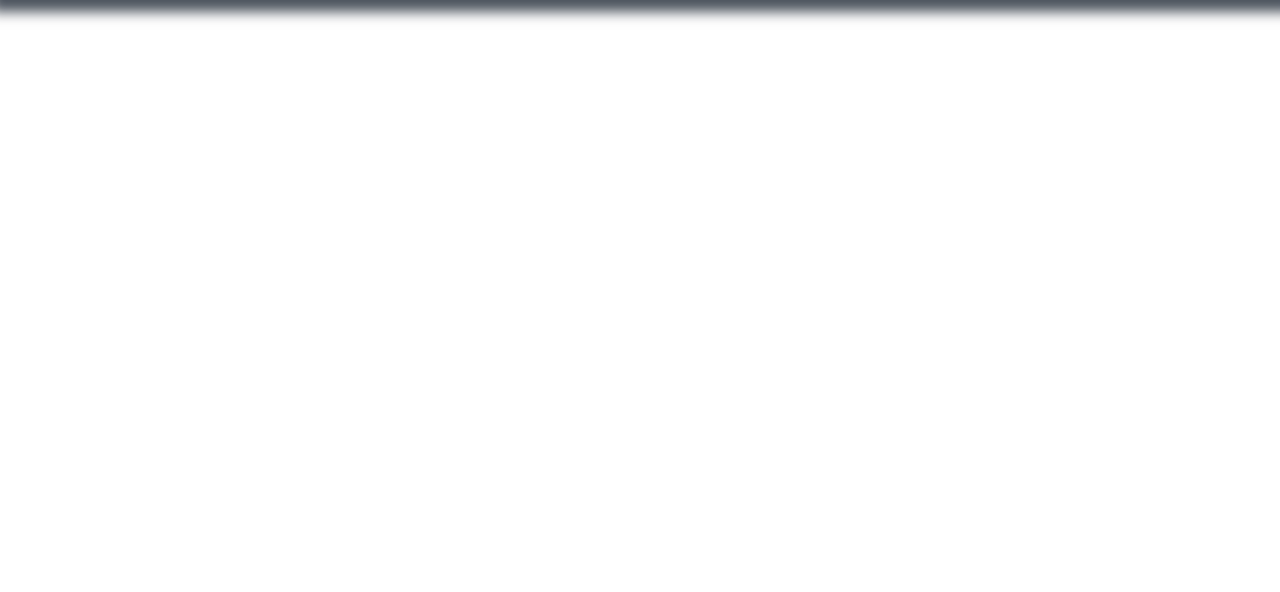
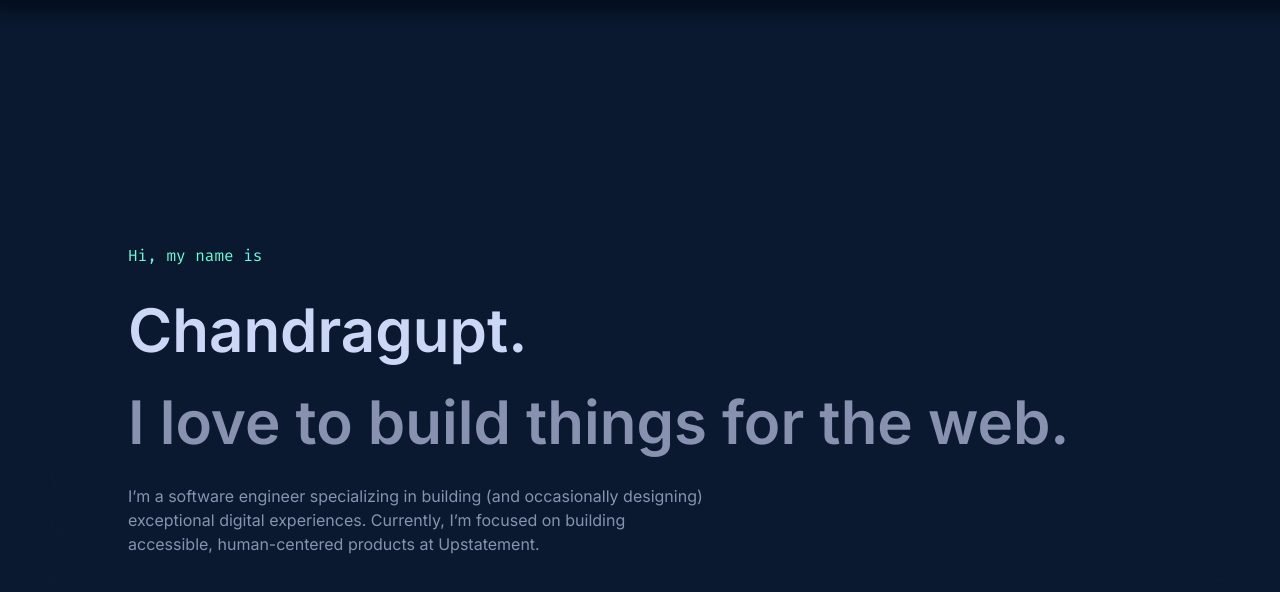
Before and after one commit to chandraguptgosavi/portfolio, a React (Create React App) app: page / in a window 1280 px wide. Shown: the top 592 px of the page. Built offline with nearby package versions, Linux system fonts and the light colour scheme.

Commit message:
intro done

```diff
--- a/package.json
+++ b/package.json
@@ -14,6 +14,7 @@
     "aos": "^2.3.4",
     "react": "^17.0.2",
     "react-dom": "^17.0.2",
+    "react-icons": "^4.3.1",
     "react-scripts": "4.0.3",
     "typescript": "^4.5.2",
     "web-vitals": "^1.1.2"
--- a/src/App.tsx
+++ b/src/App.tsx
@@ -1,4 +1,9 @@
 import React, { useRef, useState } from "react";
+import { FiGithub, FiTwitter, FiLinkedin } from "react-icons/fi";
+import { SiLeetcode } from "react-icons/si";
+import { ReactComponent as BinarySearchIcon } from "assets/binarysearch.svg";
+import Intro from "sections/intro/Intro";
+import "aos/dist/aos.css";
 
 function App() {
   const navbarEl = useRef<null | HTMLElement>(null);
@@ -65,6 +70,61 @@ function App() {
           </div>
         </div>
       </nav>
+      <div className="relative flex justify-center">
+        <div
+          className="fixed bottom-0 left-2/100 lg:left-3/100 w-10
+        hidden md:flex flex-col items-center
+        fade-1000"
+        >
+          <ul className="list-none ">
+            <a href="https://github.com/chandraguptgosavi">
+              <li className="transition duration-500 hover:text-green transform hover:-translate-y-1 hover:scale-105">
+                <FiGithub className="h-5 w-5 my-8" />
+              </li>
+            </a>
+            <a href="https://www.linkedin.com/in/chandragupt-gosavi-5340961b0/">
+              <li className="transition duration-500 hover:text-green transform hover:-translate-y-1 hover:scale-105">
+                <FiLinkedin className="h-5 w-5 my-8" />
+              </li>
+            </a>
+            <a href="https://binarysearch.com/@/chandragupt">
+              <li className="transition duration-500 transform hover:-translate-y-1 hover:scale-105">
+                <BinarySearchIcon className="h-5 w-5 my-8 fill-current hover:text-green" />
+              </li>
+            </a>
+            <a href="https://leetcode.com/chandraguptgosavi/">
+              <li className="transition duration-500 hover:text-green transform hover:-translate-y-1 hover:scale-105">
+                <SiLeetcode className="h-5 w-5 my-8" />
+              </li>
+            </a>
+            <a href="https://twitter.com/chandragupt_g">
+              <li className="transition duration-500 hover:text-green transform hover:-translate-y-1 hover:scale-105">
+                <FiTwitter className="h-5 w-5 my-8" />
+              </li>
+            </a>
+          </ul>
+          <div className="w-px h-24 bg-slate"></div>
+        </div>
+        <div className="w-5/6 max-w-screen-lg">
+          <Intro />
+        </div>
+        <div
+          className="fixed bottom-0 right-2/100 lg:right-3/100 w-10
+        hidden md:flex flex-col items-center
+        fade-1000"
+        >
+          <p
+            className="mb-28
+          hover:text-green
+          transform rotate-90"
+          >
+            <a href="mailto:chandraguptgosavi@gmail.com">
+              chandraguptgosavi@gmail.com
+            </a>
+          </p>
+          <div className="w-px h-24 mt-2 bg-slate"></div>
+        </div>
+      </div>
     </div>
   );
 }
--- /dev/null
+++ b/src/sections/intro/Intro.tsx
@@ -0,0 +1,29 @@
+
+
+export default function Intro() {
+  return (
+    <section id="intro" className="min-h-screen flex flex-col justify-center items-start">
+      <p className="my-3 md:my-4
+        text-green font-mono
+        fade-200"
+      >Hi, my name is</p>
+      <p className="my-3 md:my-4
+        text-lightestSlate text-4xl xs:text-5xl md:text-6xl font-semibold
+        fade-400"
+      >
+          Chandragupt.
+        </p>
+      <p className="my-3 md:my-4
+        text-4xl xs:text-5xl md:text-6xl font-semibold
+        fade-600"
+      >
+          I love to build things for the web.
+        </p>
+        <p className="my-3 md:my-4 max-w-xl fade-800">
+          I’m a software engineer specializing in building (and occasionally
+          designing) exceptional digital experiences. Currently, I’m focused on
+          building accessible, human-centered products at Upstatement.
+        </p>
+    </section>
+  );
+}
--- a/tsconfig.json
+++ b/tsconfig.json
@@ -1,5 +1,6 @@
 {
   "compilerOptions": {
+    "baseUrl": "src",
     "target": "es5",
     "lib": [
       "dom",
```
Also changed, not shown: src/assets/binarysearch.svg (added), 1 other file (tests, documents, lock files or other folders).
